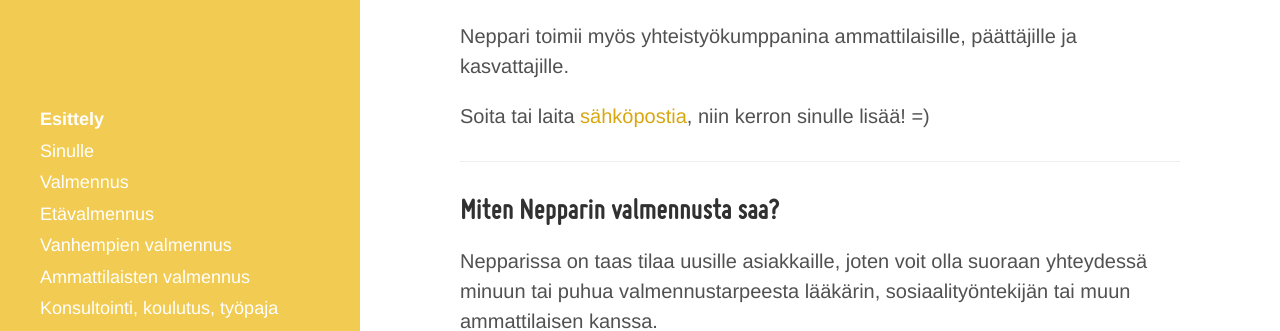
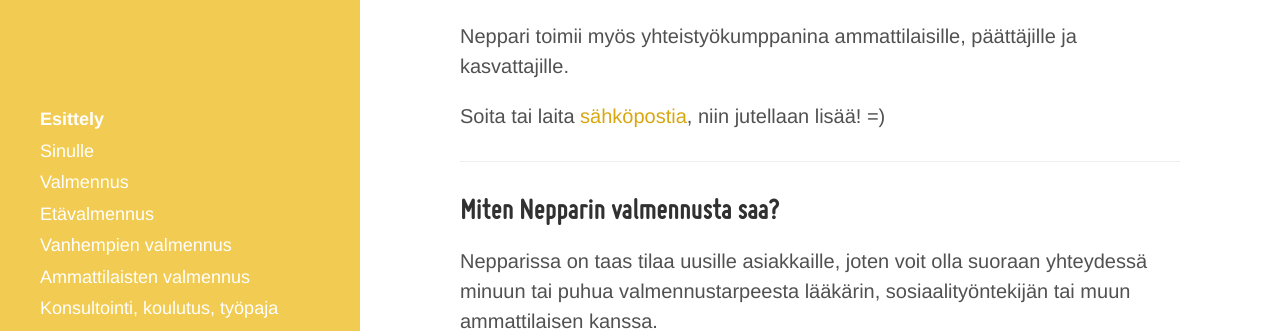
Before and after one commit to niinapiira/neppari.net, a Jekyll site: the page built from index.md, in a window 1280 px wide and 900 px high. Shown: the part 441-772 px from the top of the window. Built offline with Jekyll 4.4.1, drawn with Linux system fonts in a browser that asks for light colours.

Commit message:
Updated index.md

```diff
--- a/index.md
+++ b/index.md
@@ -24,7 +24,7 @@
 
 Neppari toimii myös yhteistyökumppanina ammattilaisille, päättäjille ja kasvattajille.
 
-Soita tai laita [sähköpostia](/ota-yhteytta), niin kerron sinulle lisää! =)
+Soita tai laita [sähköpostia](/ota-yhteytta), niin jutellaan lisää! =)
 
 ___
 
```
